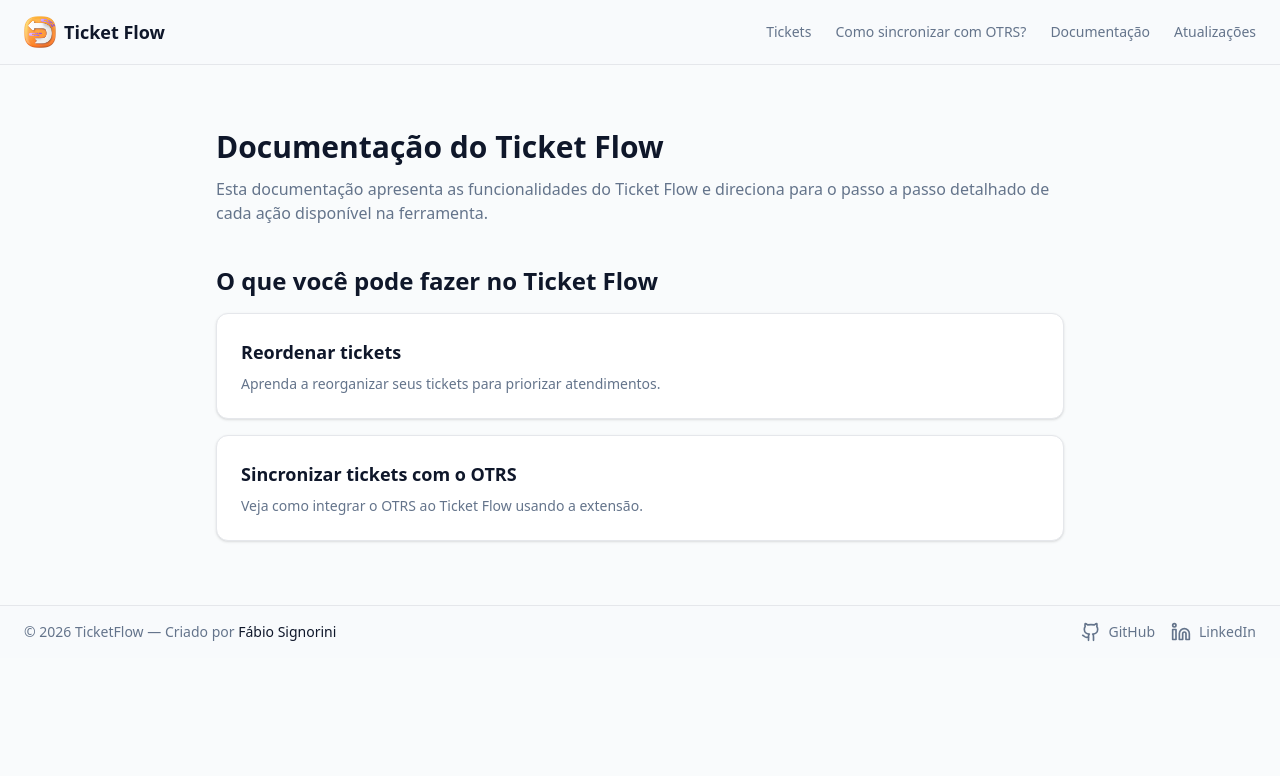
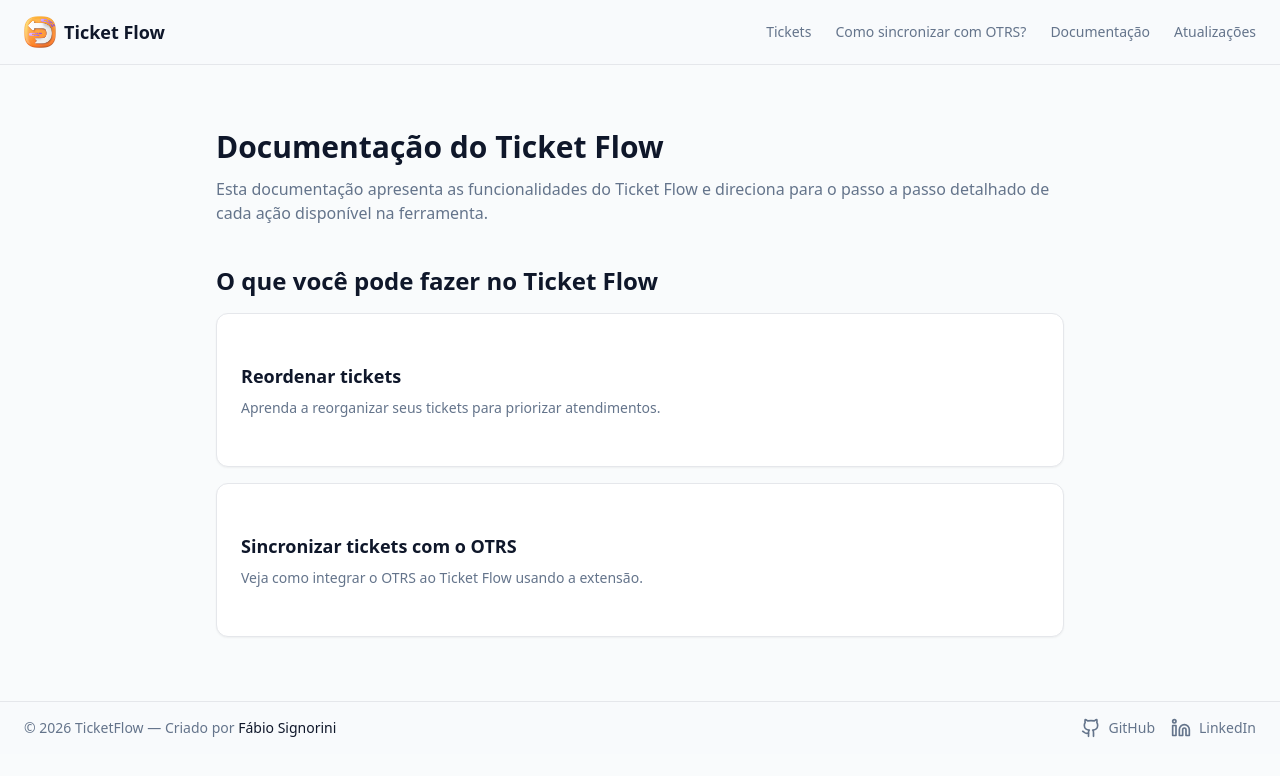
Before and after one commit to FabioSigF/ticketflow, a Next.js app: page /docs in a window 1280 px wide. Shown: the top 776 px of the page. Built offline with nearby package versions, Linux system fonts and the light colour scheme.

Commit message:
fix(docs, updates): install shadcnui card and update documentation links for ticket reordering and OTRS synchronization

```diff
--- a/app/docs/page.tsx
+++ b/app/docs/page.tsx
@@ -22,13 +22,13 @@
           <DocActionCard
             title="Reordenar tickets"
             description="Aprenda a reorganizar seus tickets para priorizar atendimentos."
-            href="/documentation/reorder"
+            href="/docs/reorder"
           />
 
           <DocActionCard
             title="Sincronizar tickets com o OTRS"
             description="Veja como integrar o OTRS ao Ticket Flow usando a extensão."
-            href="/documentation/sync-otrs"
+            href="/docs/sync-otrs"
           />
         </div>
       </section>
--- a/components/UpdateItem.tsx
+++ b/components/UpdateItem.tsx
@@ -1,4 +1,4 @@
-//import { Card, CardContent } from "@/components/ui/card";
+import { Card, CardContent } from "@/components/ui/card";
 
 interface UpdateItemProps {
   version: string;
--- /dev/null
+++ b/components/ui/card.tsx
@@ -0,0 +1,92 @@
+import * as React from "react"
+
+import { cn } from "@/lib/utils"
+
+function Card({ className, ...props }: React.ComponentProps<"div">) {
+  return (
+    <div
+      data-slot="card"
+      className={cn(
+        "bg-card text-card-foreground flex flex-col gap-6 rounded-xl border py-6 shadow-sm",
+        className
+      )}
+      {...props}
+    />
+  )
+}
+
+function CardHeader({ className, ...props }: React.ComponentProps<"div">) {
+  return (
+    <div
+      data-slot="card-header"
+      className={cn(
+        "@container/card-header grid auto-rows-min grid-rows-[auto_auto] items-start gap-2 px-6 has-data-[slot=card-action]:grid-cols-[1fr_auto] [.border-b]:pb-6",
+        className
+      )}
+      {...props}
+    />
+  )
+}
+
+function CardTitle({ className, ...props }: React.ComponentProps<"div">) {
+  return (
+    <div
+      data-slot="card-title"
+      className={cn("leading-none font-semibold", className)}
+      {...props}
+    />
+  )
+}
+
+function CardDescription({ className, ...props }: React.ComponentProps<"div">) {
+  return (
+    <div
+      data-slot="card-description"
+      className={cn("text-muted-foreground text-sm", className)}
+      {...props}
+    />
+  )
+}
+
+function CardAction({ className, ...props }: React.ComponentProps<"div">) {
+  return (
+    <div
+      data-slot="card-action"
+      className={cn(
+        "col-start-2 row-span-2 row-start-1 self-start justify-self-end",
+        className
+      )}
+      {...props}
+    />
+  )
+}
+
+function CardContent({ className, ...props }: React.ComponentProps<"div">) {
+  return (
+    <div
+      data-slot="card-content"
+      className={cn("px-6", className)}
+      {...props}
+    />
+  )
+}
+
+function CardFooter({ className, ...props }: React.ComponentProps<"div">) {
+  return (
+    <div
+      data-slot="card-footer"
+      className={cn("flex items-center px-6 [.border-t]:pt-6", className)}
+      {...props}
+    />
+  )
+}
+
+export {
+  Card,
+  CardHeader,
+  CardFooter,
+  CardTitle,
+  CardAction,
+  CardDescription,
+  CardContent,
+}
```
